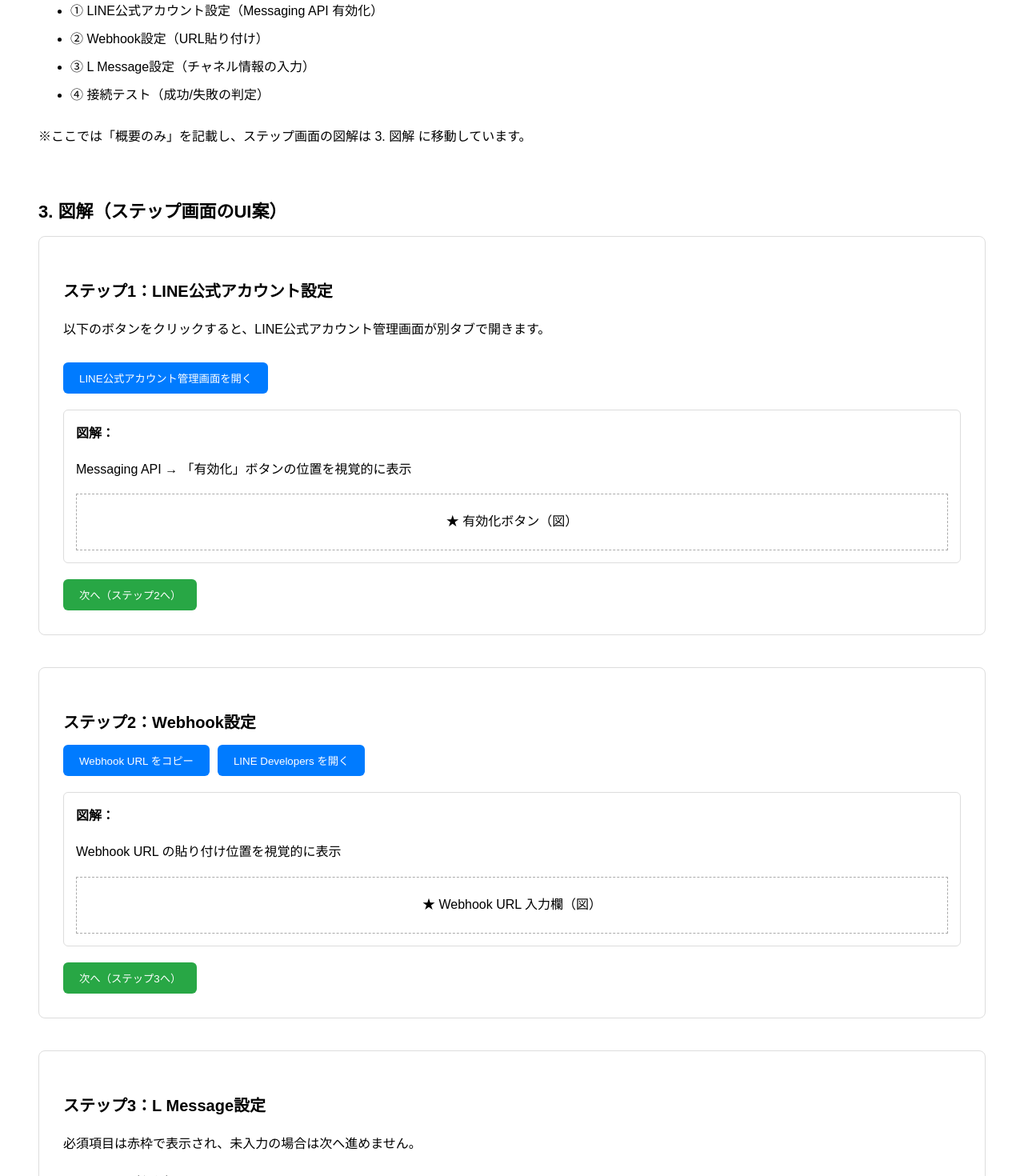
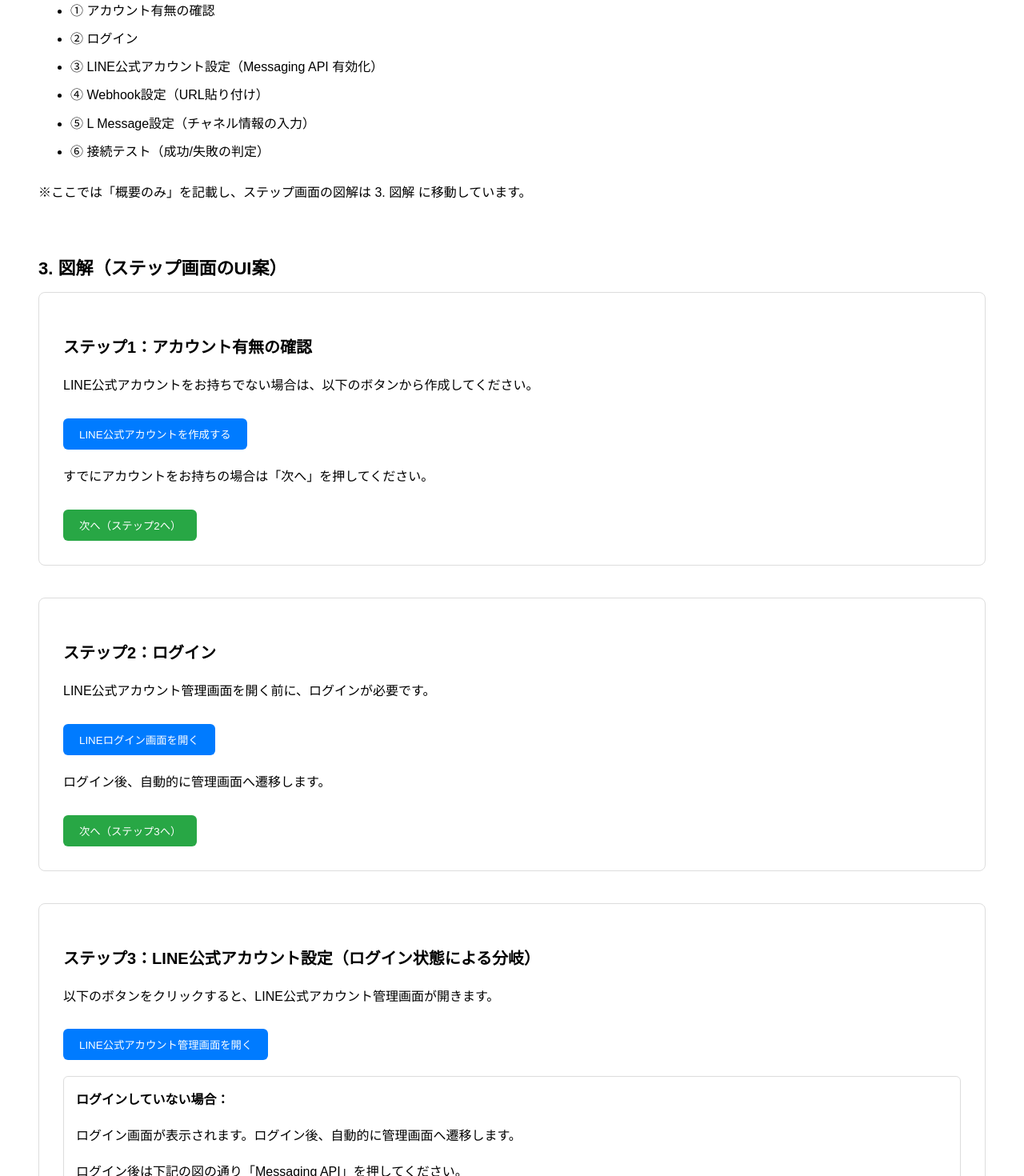
Before and after one commit to test202608/sample, a Next.js app: page /proposal1 in a window 1280 px wide. Shown: the part 560-2030 px from the top of the page at 80% size. Built offline with nearby package versions, Linux system fonts and the light colour scheme.

Commit message:
ブラッシュアップ

```diff
--- a/app/proposal1/page.js
+++ b/app/proposal1/page.js
@@ -33,10 +33,12 @@
         </p>
 
         <ul style={{ lineHeight: "2.2" }}>
-          <li>① LINE公式アカウント設定（Messaging API 有効化）</li>
-          <li>② Webhook設定（URL貼り付け）</li>
-          <li>③ L Message設定（チャネル情報の入力）</li>
-          <li>④ 接続テスト（成功/失敗の判定）</li>
+          <li>① アカウント有無の確認</li>
+          <li>② ログイン</li>
+          <li>③ LINE公式アカウント設定（Messaging API 有効化）</li>
+          <li>④ Webhook設定（URL貼り付け）</li>
+          <li>⑤ L Message設定（チャネル情報の入力）</li>
+          <li>⑥ 接続テスト（成功/失敗の判定）</li>
         </ul>
 
         <p style={{ marginTop: "20px" }}>
@@ -44,11 +46,11 @@
         </p>
       </section>
 
-      {/* 3. 図解（ステップ画面の図解をここに集約） */}
+      {/* 3. 図解（ステップ画面のUI案） */}
       <section style={{ marginBottom: "60px" }}>
         <h2 style={{ fontSize: "22px", marginBottom: "10px" }}>3. 図解（ステップ画面のUI案）</h2>
 
-        {/* ステップ1 */}
+        {/* ステップ1：アカウント有無 */}
         <div style={{
           border: "1px solid #ddd",
           padding: "30px",
@@ -56,10 +58,94 @@
           marginBottom: "40px"
         }}>
           <h3 style={{ fontSize: "20px", marginBottom: "10px" }}>
-            ステップ1：LINE公式アカウント設定
+            ステップ1：アカウント有無の確認
           </h3>
 
-          <p>以下のボタンをクリックすると、LINE公式アカウント管理画面が別タブで開きます。</p>
+          <p>LINE公式アカウントをお持ちでない場合は、以下のボタンから作成してください。</p>
+
+          <button style={{
+            background: "#007bff",
+            color: "#fff",
+            padding: "10px 20px",
+            border: "none",
+            borderRadius: "6px",
+            cursor: "pointer",
+            marginTop: "10px"
+          }}>
+            LINE公式アカウントを作成する
+          </button>
+
+          <p style={{ marginTop: "20px" }}>
+            すでにアカウントをお持ちの場合は「次へ」を押してください。
+          </p>
+
+          <button style={{
+            marginTop: "10px",
+            background: "#28a745",
+            color: "#fff",
+            padding: "10px 20px",
+            border: "none",
+            borderRadius: "6px",
+            cursor: "pointer"
+          }}>
+            次へ（ステップ2へ）
+          </button>
+        </div>
+
+        {/* ステップ2：ログイン */}
+        <div style={{
+          border: "1px solid #ddd",
+          padding: "30px",
+          borderRadius: "8px",
+          marginBottom: "40px"
+        }}>
+          <h3 style={{ fontSize: "20px", marginBottom: "10px" }}>
+            ステップ2：ログイン
+          </h3>
+
+          <p>LINE公式アカウント管理画面を開く前に、ログインが必要です。</p>
+
+          <button style={{
+            background: "#007bff",
+            color: "#fff",
+            padding: "10px 20px",
+            border: "none",
+            borderRadius: "6px",
+            cursor: "pointer",
+            marginTop: "10px"
+          }}>
+            LINEログイン画面を開く
+          </button>
+
+          <p style={{ marginTop: "20px" }}>
+            ログイン後、自動的に管理画面へ遷移します。
+          </p>
+
+          <button style={{
+            marginTop: "10px",
+            background: "#28a745",
+            color: "#fff",
+            padding: "10px 20px",
+            border: "none",
+            borderRadius: "6px",
+            cursor: "pointer"
+          }}>
+            次へ（ステップ3へ）
+          </button>
+        </div>
+
+        {/* ステップ3：LINE公式アカウント設定（ログイン状態による分岐） */}
+        <div style={{
+          border: "1px solid #ddd",
+          padding: "30px",
+          borderRadius: "8px",
+          marginBottom: "40px"
+        }}>
+          <h3 style={{ fontSize: "20px", marginBottom: "10px" }}>
+            ステップ3：LINE公式アカウント設定（ログイン状態による分岐）
+          </h3>
+
+          <p>以下のボタンをクリックすると、LINE公式アカウント管理画面が開きます。</p>
 
           <button style={{
             background: "#007bff",
@@ -80,15 +166,17 @@
             border: "1px solid #ddd",
             borderRadius: "6px"
           }}>
-            <strong>図解：</strong>
-            <p>Messaging API → 「有効化」ボタンの位置を視覚的に表示</p>
+            <strong>ログインしていない場合：</strong>
+            <p>ログイン画面が表示されます。ログイン後、自動的に管理画面へ遷移します。</p>
+            <p>ログイン後は下記の図の通り「Messaging API」を押してください。</p>
+
             <div style={{
               border: "1px dashed #aaa",
               padding: "20px",
               textAlign: "center",
               marginTop: "10px"
             }}>
-              ★ 有効化ボタン（図）
+              ★ Messaging API 有効化ボタン（図）
             </div>
           </div>
 
@@ -101,11 +189,11 @@
             borderRadius: "6px",
             cursor: "pointer"
           }}>
-            次へ（ステップ2へ）
+            次へ（ステップ4へ）
           </button>
         </div>
 
-        {/* ステップ2 */}
+        {/* ステップ4：Webhook設定 */}
         <div style={{
           border: "1px solid #ddd",
           padding: "30px",
@@ -113,7 +201,7 @@
           marginBottom: "40px"
         }}>
           <h3 style={{ fontSize: "20px", marginBottom: "10px" }}>
-            ステップ2：Webhook設定
+            ステップ4：Webhook設定
           </h3>
 
           <button style={{
@@ -167,11 +255,11 @@
             borderRadius: "6px",
             cursor: "pointer"
           }}>
-            次へ（ステップ3へ）
+            次へ（ステップ5へ）
           </button>
         </div>
 
-        {/* ステップ3 */}
+        {/* ステップ5：L Message設定 */}
         <div style={{
           border: "1px solid #ddd",
           padding: "30px",
@@ -179,7 +267,7 @@
           marginBottom: "40px"
         }}>
           <h3 style={{ fontSize: "20px", marginBottom: "10px" }}>
-            ステップ3：L Message設定
+            ステップ5：L Message設定
           </h3>
 
           <p>必須項目は赤枠で表示され、未入力の場合は次へ進めません。</p>
@@ -226,18 +314,18 @@
             borderRadius: "6px",
             cursor: "pointer"
           }}>
-            次へ（ステップ4へ）
+            次へ（ステップ6へ）
           </button>
         </div>
 
-        {/* ステップ4 */}
+        {/* ステップ6：接続テスト */}
         <div style={{
           border: "1px solid #ddd",
           padding: "30px",
           borderRadius: "8px"
         }}>
           <h3 style={{ fontSize: "20px", marginBottom: "10px" }}>
-            ステップ4：接続テスト
+            ステップ6：接続テスト
           </h3>
 
           <button style={{
@@ -290,9 +378,11 @@
         }}>
 {`ユーザー操作
   ↓
-LINE公式アカウントログイン
+アカウント有無の確認
   ↓
-Messaging API 有効化
+ログイン
+  ↓
+LINE公式アカウント設定
   ↓
 Webhook URL 設定
   ↓
```
